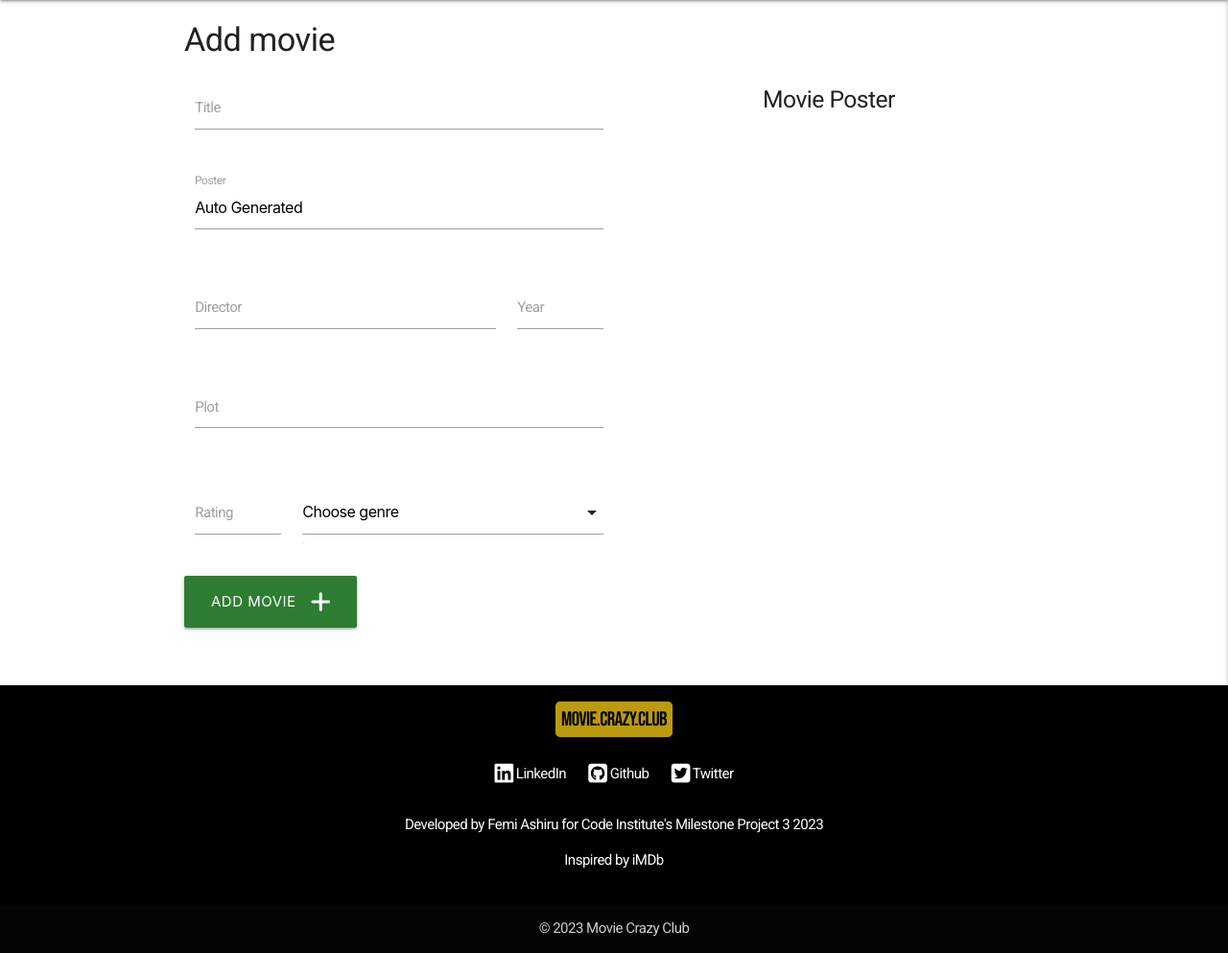
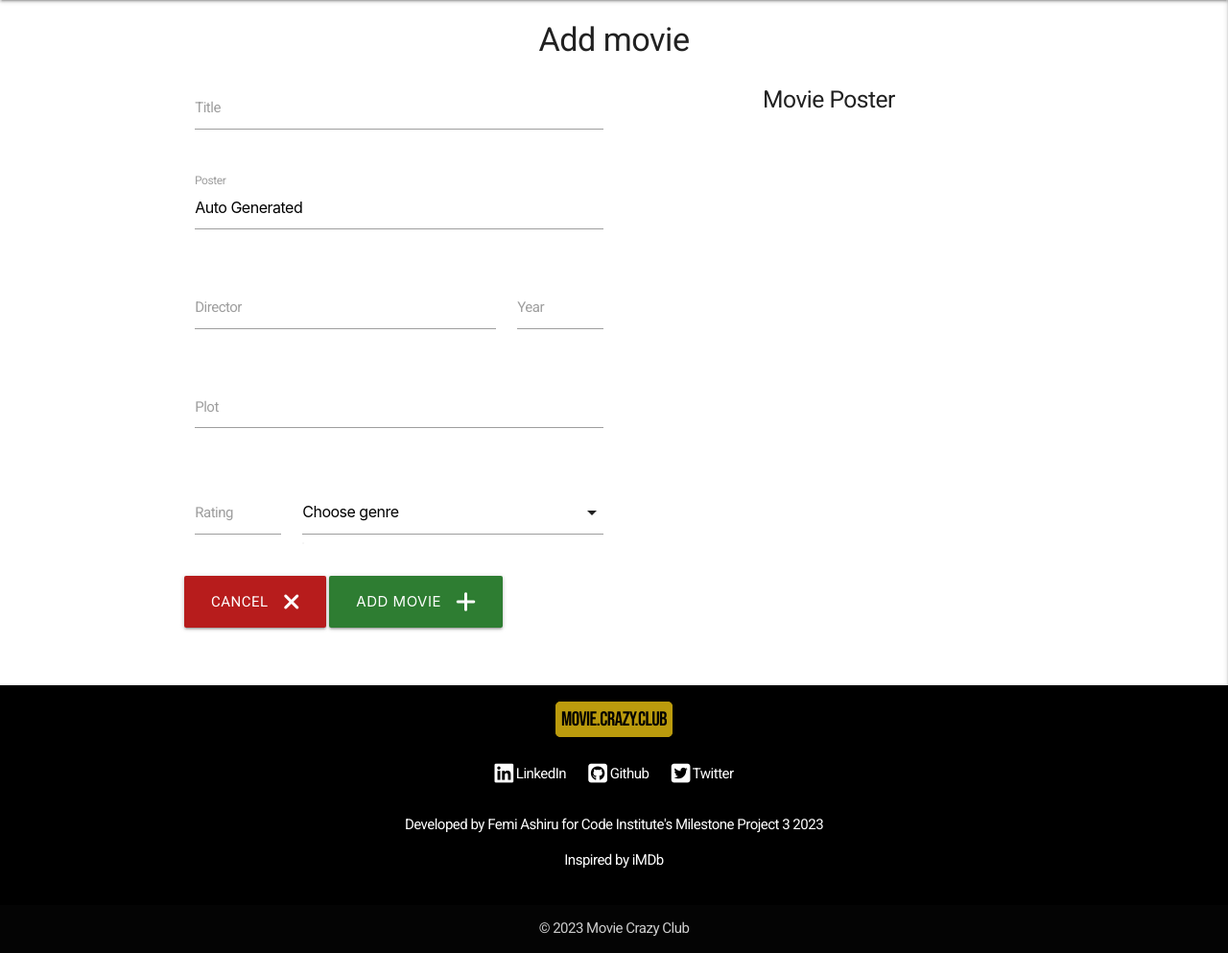
Before and after one commit to ofemiashiru/CI_MS3_MCC, a Flask app: page /add_movie in a window 1280 px wide. Shown: the part 64-1057 px from the top of the page at 96% size. Run offline with Flask 3, Linux system fonts and the light colour scheme; the visitor is signed in with stand-in values (Sample User, id 1); data that the repository does not hold is empty; some libraries are stand-ins or nearby versions.

Commit message:
feat: move cancel script to script.js

```diff
--- a/static/js/script.js
+++ b/static/js/script.js
@@ -61,6 +61,11 @@ document.addEventListener("DOMContentLoaded", function () {
     }
 });
 
+// Cancel Buttons
+document.querySelector(".cancel-btn").addEventListener("click", function(){
+    history.back();
+});
+
 // Get year for footer
 const now = new Date();
 const year = now.getFullYear();
--- a/templates/add_genre.html
+++ b/templates/add_genre.html
@@ -5,7 +5,7 @@
 {% endblock %}
 
 {% block content %}
-    <h4>Add genre</h4>
+    <h4 class="center">Add genre</h4>
     <div class="row">
         <form class="col s12" method="POST" action="{{ url_for('add_genre') }}">
             <div class="row">
@@ -15,6 +15,10 @@
                 </div>
             </div>
             <div class="row center">
+                <a href="#!" class="cancel-btn btn-large red darken-4">
+                    <i class="fa-solid fa-xmark right"></i>
+                    Cancel
+                </a>
                 <button class="btn-large green darken-3" type="submit" aria-label="Add genre">
                     <i class="fa-solid fa-plus right"></i>
                     Add Genre
--- a/templates/add_movie.html
+++ b/templates/add_movie.html
@@ -5,7 +5,7 @@
 {% endblock %}
 
 {% block content %}
-    <h4>Add movie</h4>
+    <h4 class="center">Add movie</h4>
     <div class="row">
         <form class="col s6" method="POST" action="{{ url_for('add_movie') }}">
             <div class="row">
@@ -51,6 +51,10 @@
                 </div>
             </div>
             <div class="row">
+                <a href="#!" class="cancel-btn btn-large red darken-4">
+                    <i class="fa-solid fa-xmark right"></i>
+                    Cancel
+                </a>
                 <button class="btn-large green darken-3" type="submit">
                     <i class="fa-solid fa-plus right"></i>
                     Add Movie
--- a/templates/edit_genre.html
+++ b/templates/edit_genre.html
@@ -5,7 +5,7 @@
 {% endblock %}
 
 {% block content %}
-    <h4>Edit genre</h4>
+    <h4 class="center">Edit genre</h4>
     <div class="row">
         <form class="col s12" method="POST" action="{{ url_for('edit_genre', genre_id=genre._id) }}">
             <div class="row">
@@ -17,7 +17,7 @@
             </div>
             <div class="row center">
                 <div class="row">
-                    <a href="#!" onclick="history.back()" class="btn-large red darken-4">
+                    <a href="#!" class="cancel-btn btn-large red darken-4">
                         <i class="fa-solid fa-xmark right"></i>
                         Cancel
                     </a>
--- a/templates/edit_movie.html
+++ b/templates/edit_movie.html
@@ -5,7 +5,7 @@
 {% endblock %}
 
 {% block content %}
-    <h4>Edit movie</h4>
+    <h4 class="center">Edit movie</h4>
     <div class="row">
         <form class="col s6" method="POST" action="{{ url_for('edit_movie', movie_id=movie._id) }}">
             <div class="row">
@@ -58,7 +58,7 @@
                 </div>
             </div>
             <div class="row">
-                <a href="#!" onclick="history.back()" class="btn-large red darken-4">
+                <a href="#!" class="cancel-btn btn-large red darken-4">
                     <i class="fa-solid fa-xmark right"></i>
                     Cancel
                 </a>
--- a/templates/genres.html
+++ b/templates/genres.html
@@ -4,7 +4,7 @@
 {% endblock %}
 
 {% block content %}
-    <h4>Manage Genres</h4>
+    <h4 class="center">Manage Genres</h4>
     <div class="row">
         {% for genre in genres %}
             <div class="col l4 s12 m6">
```
